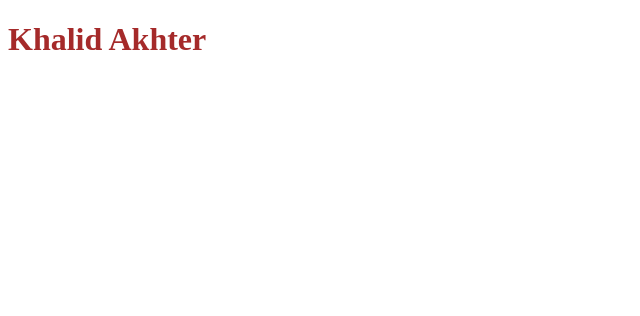
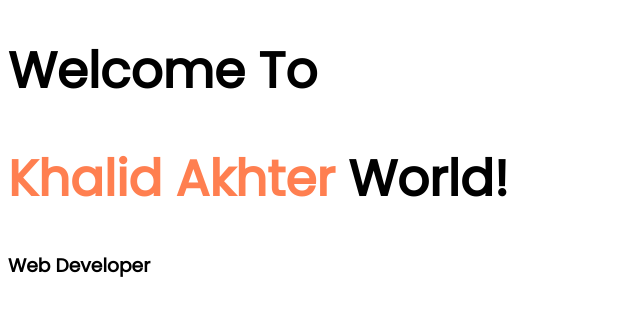
Before and after one commit to Khalid82/developer-portfolio, a plain HTML site: page index.html in a window 1280 px wide. Shown: the whole page, without its empty margins (0-640 px from the left). Drawn offline with Linux system fonts and the light colour scheme.

Commit message:
add text

```diff
--- a/index.html
+++ b/index.html
@@ -5,9 +5,14 @@
     <meta http-equiv="X-UA-Compatible" content="IE=edge">
     <meta name="viewport" content="width=device-width, initial-scale=1.0">
     <title>Khalid Akhter</title>
+    <link rel="preconnect" href="https://fonts.googleapis.com">
+<link rel="preconnect" href="https://fonts.gstatic.com" crossorigin>
+<link href="https://fonts.googleapis.com/css2?family=Poppins&display=swap" rel="stylesheet">
     <link rel="stylesheet" href="style.css">
 </head>
 <body>
-    <h1>Khalid Akhter</h1>
+    <h1>Welcome To</h1>
+    <h1><span class= "name">Khalid Akhter</span> World!</h1>
+    <h3>Web Developer</h3>
 </body>
 </html>
--- a/style.css
+++ b/style.css
@@ -1 +1,3 @@
-h1{color:brown}
+body{font-family: 'Poppins', sans-serif;}
+h1{font-size: 50px;}
+.name{color:coral}
```
Also changed, not shown: 12028688_10153626515777497_3282000768153603077_o.jpg (added), 16425745_10154987022312497_1431775530220692577_n.jpg (added), 31369575_10156269929042497_9218206767450685440_n-removebg-preview (1).png (added), 31369575_10156269929042497_9218206767450685440_n-removebg-preview (2).png (added), 31369575_10156269929042497_9218206767450685440_n.jpg (added), kld-1.png (added), kld-2.png (added).
